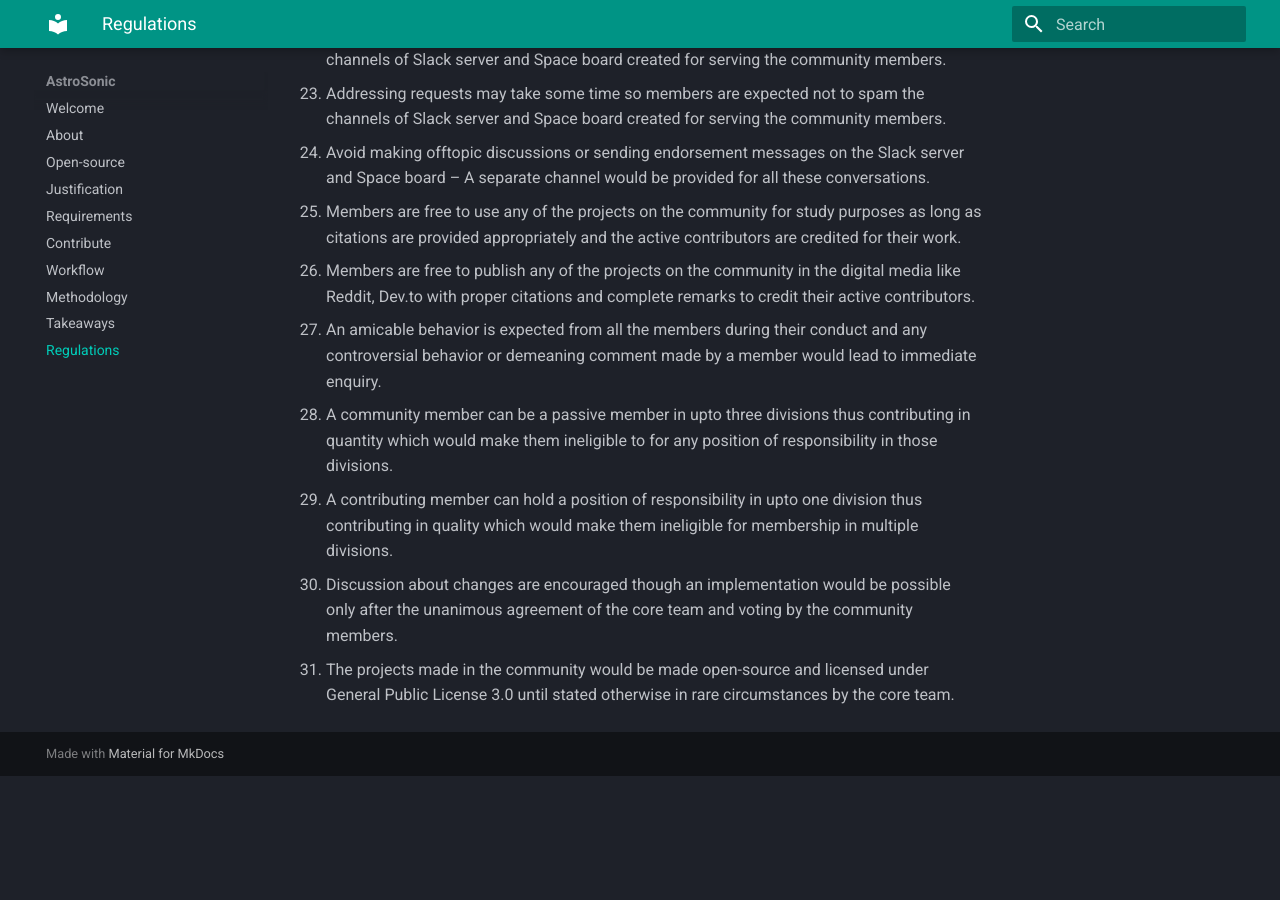
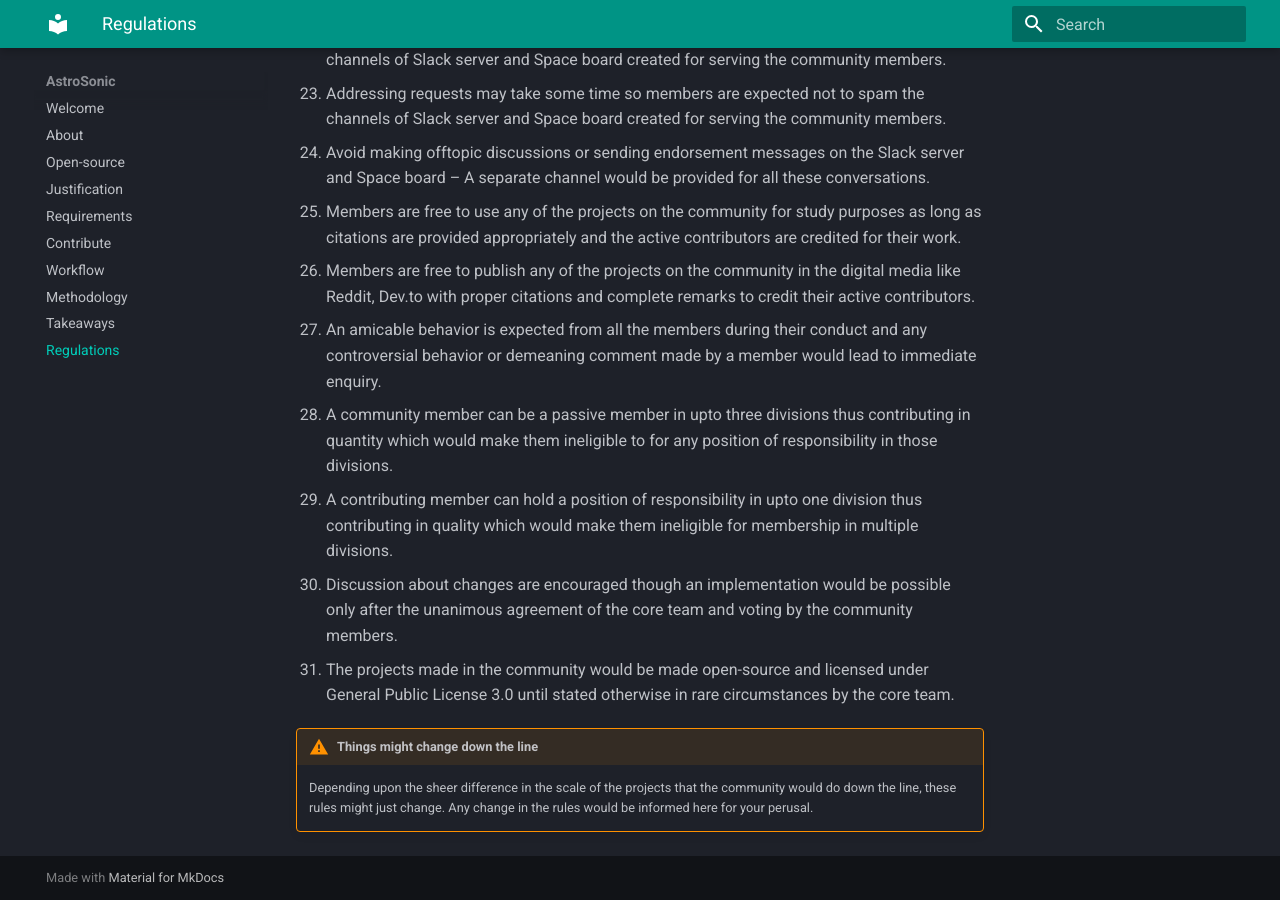
Before and after one commit to astrosonic/community-website, an MkDocs documentation site: the page built from docs/rules.md, in a window 1280 px wide and 900 px high, scrolled down 1673 px. Built offline with MkDocs 1.6.1 and Material for MkDocs 9.7.7, drawn with Linux system fonts in a browser that asks for light colours; before the commit the page ends 2449 px from its top, so only the background shows below that.

Commit message:
Added admonitions to rules

```diff
--- a/docs/rules.md
+++ b/docs/rules.md
@@ -33,3 +33,6 @@ We believe that it is rules that make us humans and without them, we are no diff
 29. A contributing member can hold a position of responsibility in upto one division thus contributing in quality which would make them ineligible for membership in multiple divisions.
 30. Discussion about changes are encouraged though an implementation would be possible only after the unanimous agreement of the core team and voting by the community members.
 31. The projects made in the community would be made open-source and licensed under General Public License 3.0 until stated otherwise in rare circumstances by the core team.
+
+!!! warning "Things might change down the line"
+    Depending upon the sheer difference in the scale of the projects that the community would do down the line, these rules might just change. Any change in the rules would be informed here for your perusal.
```
